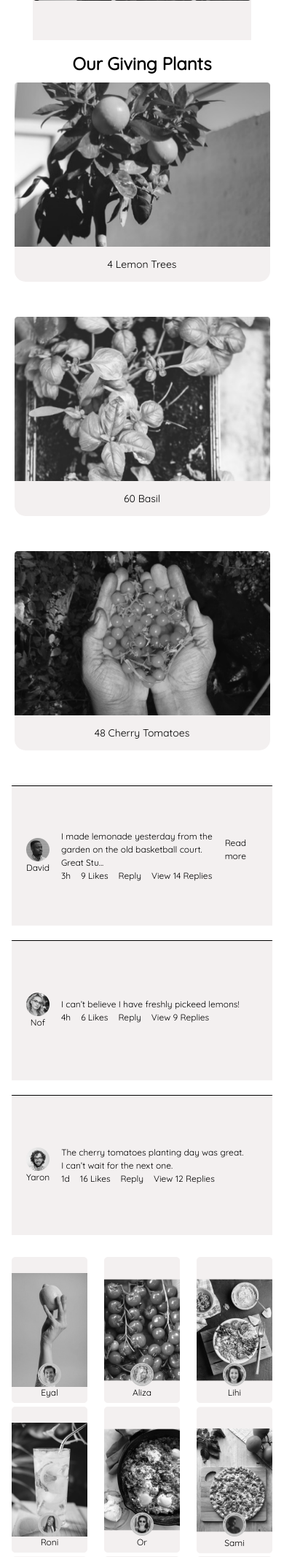
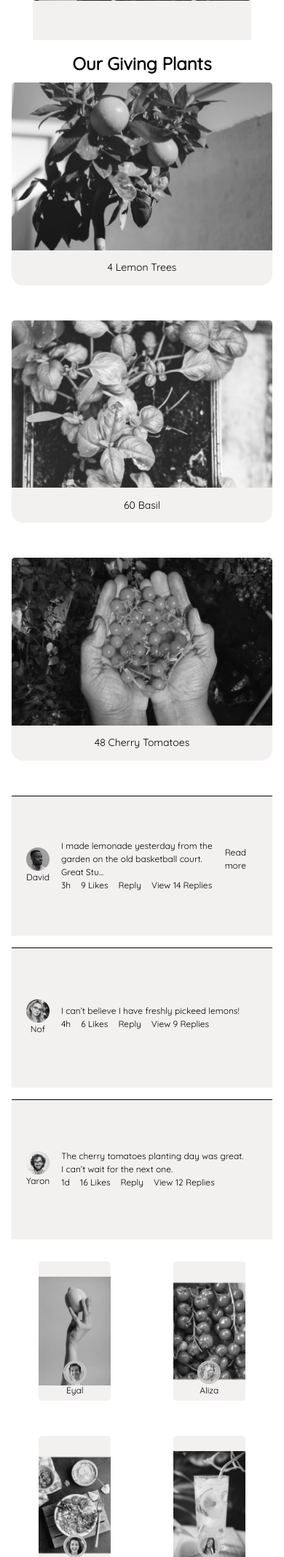
Before and after one commit to dohovic/Giver-Final, a PHP site: page /mac/garden-item.php in a window 390 px wide. Shown: the part 676-2809 px from the top of the page at 73% size. Run offline with PHP 8.4, Linux system fonts and the light colour scheme; some libraries are stand-ins or nearby versions.

Commit message:
garden_item_responsive

```diff
--- a/includes/style.css
+++ b/includes/style.css
@@ -576,7 +576,7 @@ input[value="submit"] {
 .comment-container {
   display: flex;
   flex-direction: row;
-  max-width: 848px;
+  /* max-width: 848px; */
   height: 12rem;
   padding: 20px;
 
@@ -617,9 +617,10 @@ input[value="submit"] {
 
 .social-comments {
   display: flex;
+  width: 63%;
   flex-direction: column;
-  justify-content: space-around;
-  gap: 20px;
+  /* justify-content: space-around; */
+  gap: 3rem;
 }
 
 .social-profile {
@@ -646,11 +647,13 @@ input[value="submit"] {
 }
 
 .story-container{
-  max-width: 424px;
-  gap:1rem;
+  /* max-width: 424px; */
+  width: 30%;
+  height: 100%;
+  gap: 3rem;
   display: flex;
   flex-wrap: wrap;
-  justify-content: space-between;
+  /* justify-content: space-between; */
   /* margin: 0px auto; */
   /* align-items: center; */
 }
@@ -658,7 +661,7 @@ input[value="submit"] {
 .story-desktop {
   display: flex;
   /* width: 104px; */
-  height: 200px;
+  /* height: 200px; */
   /* padding: 6px; */
   align-items: end;
   justify-content: center;
@@ -671,8 +674,8 @@ input[value="submit"] {
 }
 
 .story-pic-container {
-  max-width: 104px;
-  height: 200px;
+  max-width: 6.2rem;
+  /* height: 200px; */
   position: relative;
   z-index: 2;
 }
@@ -769,6 +772,16 @@ input[value="submit"] {
 }
 
 @media (max-width: 990px) {
+  .story-container{
+    width: 100%;
+    justify-content: space-evenly;
+  }
+
+  .social-comments {
+    width: 100%;
+    gap: 1rem;
+  }
+
   #plant-container {
     justify-content: space-around;
   }
@@ -778,7 +791,7 @@ input[value="submit"] {
   }
 
   .garden-item {
-    min-width: 40vw;
+    min-width: 43vw;
   }
 
   .plant-item {
@@ -811,7 +824,7 @@ input[value="submit"] {
   }
 
   .story-container{
-    gap:5px;
+    gap: 3rem;
   }
 
   .main-wrapper {
@@ -1010,7 +1023,7 @@ input[value="Log In"] {
   }
 
   .plant-item {
-    min-width: 90vw;
+    max-width: 100%;
   }
 
   #plant-container {
```
